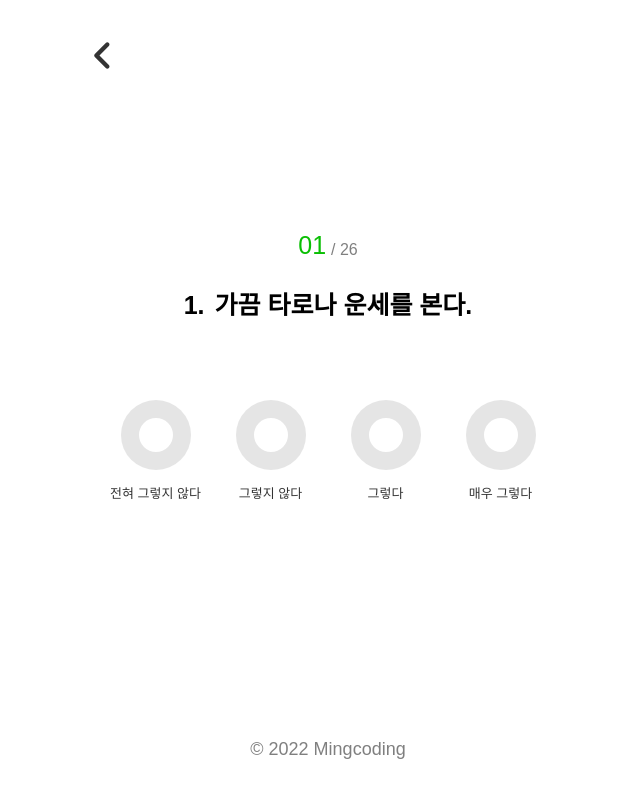
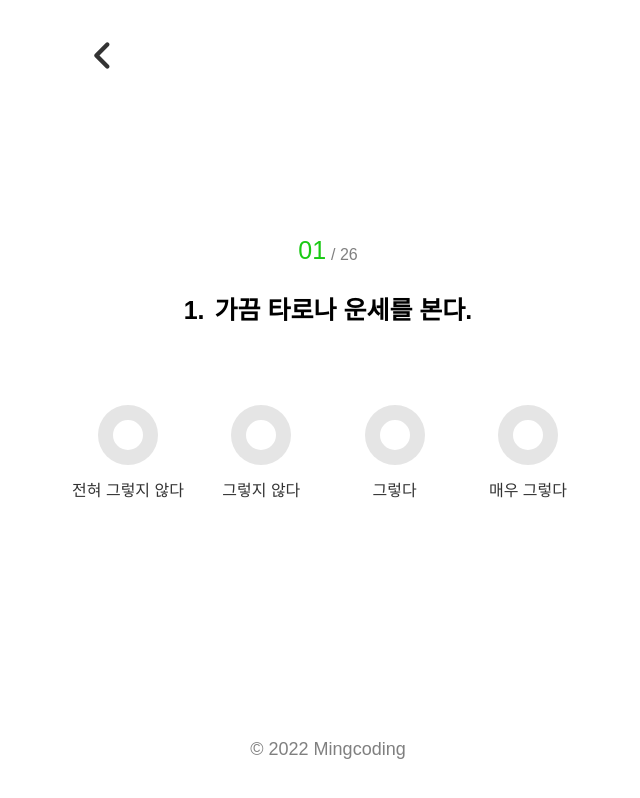
Before and after one commit to alstjr5949/plantTest, a React (Create React App) app: page /test in a window 1280 px wide. Shown: the whole page, without its empty margins (312-952 px from the left). Built offline with nearby package versions, Linux system fonts and the light colour scheme.

Commit message:
btn hover color purple, result border

```diff
--- a/src/Routes/result.tsx
+++ b/src/Routes/result.tsx
@@ -7,7 +7,7 @@ import tree from "../img/tree.png";
 
 const Wrapper = styled.div`
   width: 500px;
-  height: 170vh;
+  height: 180vh;
   min-height: 1450px;
   display: flex;
   flex-direction: column;
@@ -17,7 +17,7 @@ const Wrapper = styled.div`
   padding: 50px 20px;
   @media ${(props) => props.theme.IphoneX} {
     width: 100%;
-    height: 180vh;
+    height: 1500px;
   }
 `;
 
@@ -25,12 +25,12 @@ const ResultTitle = styled.div`
   width: 100%;
   display: flex;
   flex-direction: column;
-  margin-left: 25px;
+  margin: 0px 12.5px;
   font-size: 30px;
   margin-bottom: 50px;
   & span:nth-child(2) {
     font-size: 45px;
-    font-weight: 500;
+    font-weight: 800;
     color: ${(props) => props.theme.color.green};
     margin-top: 10px;
   }
@@ -56,15 +56,22 @@ const ResultImg = styled.div`
   }
 `;
 
+const ResultSub = styled.div`
+  margin-top: 30px;
+  padding: 20px;
+  border-radius: 20px;
+  box-shadow: rgb(204, 219, 232) 3px 3px 6px 0px inset,
+    rgba(255, 255, 255, 0.5) -3px -3px 6px 1px inset;
+  @media ${(props) => props.theme.IphoneX} {
+    width: 100%;
+  }
+`;
+
 const ResultSubTitle = styled.div`
   width: 100%;
   padding: 0px 25px;
   font-size: 30px;
-  margin-top: 50px;
   font-weight: 500;
-  & span {
-    font-family: "Toss Face Font Mac", sans-serif;
-  }
   @media ${(props) => props.theme.IphoneX} {
     font-size: 25px;
   }
@@ -77,11 +84,11 @@ const ResultContentBox = styled.ul`
 `;
 
 const ResultContent = styled.li`
+  width: 100%;
   margin-bottom: 20px;
   font-size: 18px;
   &::before {
     content: "🌱";
-    font-family: "Toss Face Font Mac", sans-serif;
     margin-right: 8px;
   }
   @media ${(props) => props.theme.IphoneX} {
@@ -131,6 +138,7 @@ function Result() {
         <span>'엄근진 나무'</span>
       </ResultTitle>
       <ResultImg></ResultImg>
+      <ResultSub>
         <ResultSubTitle>
           특징<span>🪴</span>
         </ResultSubTitle>
@@ -145,6 +153,8 @@ function Result() {
             officiis.
           </ResultContent>
         </ResultContentBox>
+      </ResultSub>
+      <ResultSub>
         <ResultSubTitle>
           키우는 법<span>🪴</span>
         </ResultSubTitle>
@@ -159,6 +169,7 @@ function Result() {
             officiis.
           </ResultContent>
         </ResultContentBox>
+      </ResultSub>
       <BtnBox>
         <RestartBtn onClick={restartBtnClick}>테스트 다시하기</RestartBtn>
       </BtnBox>
--- a/src/Routes/test.tsx
+++ b/src/Routes/test.tsx
@@ -62,29 +62,29 @@ const FourAnswer = styled.div`
   width: 100%;
   display: flex;
   align-items: center;
-  justify-content: space-around;
+  justify-content: space-between;
   margin-bottom: 100px;
 `;
 
 const FourAnswerBtn = styled(motion.div)`
   display: flex;
   justify-content: center;
-  width: 70px;
-  height: 70px;
+  width: 60px;
+  height: 60px;
   background: white;
-  border: 18px solid rgba(0, 0, 0, 0.1);
+  border: 15px solid rgba(0, 0, 0, 0.1);
   border-radius: 50%;
   position: relative;
   transition: 0.2s all ease-in;
   cursor: pointer;
   &:hover {
-    border: 18px solid ${(props) => props.theme.color.brown};
+    border: 15px solid ${(props) => props.theme.color.purple};
   }
   & span {
-    width: 100px;
+    width: 120px;
     position: absolute;
     bottom: -50px;
-    font-size: 13px;
+    font-size: 16px;
     text-align: center;
     font-weight: 300;
     color: rgba(0, 0, 0, 0.8);
@@ -95,9 +95,6 @@ const FourAnswerBtn = styled(motion.div)`
     border: 15px solid rgba(0, 0, 0, 0.1);
     & span {
       font-size: 11px;
-    }
-    &:hover {
-      border: 15px solid ${(props) => props.theme.color.brown};
     }
   }
 `;
--- a/src/styled.d.ts
+++ b/src/styled.d.ts
@@ -12,6 +12,7 @@ declare module "styled-components" {
     color: {
       green: string;
       brown: string;
+      purple: string;
     };
   }
 }
--- a/src/theme.ts
+++ b/src/theme.ts
@@ -19,7 +19,8 @@ export const theme: DefaultTheme = {
   IphoneX: `(max-width: ${size.IphoneX})`,
   mobile: `(max-width: ${size.mobile})`,
   color: {
-    green: "#0ABF04",
+    green: "#1ac914",
     brown: "#966254",
+    purple: "#C08BFD",
   },
 };
```
Lines whose indentation alone changed are shown as unchanged.
